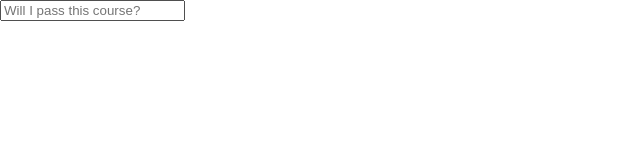
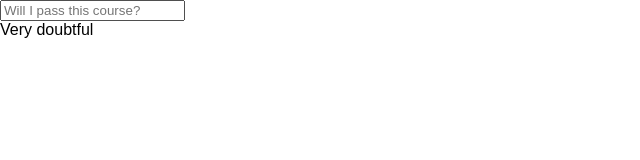
Before and after one commit to thinkful-c16/react-onedayproject-firoz-nicole, a React (Create React App) app in the folder 8ball/: page / in a window 1280 px wide. Shown: the top 160 px of the page, without its empty margins (0-640 px from the left). Built offline with nearby package versions, Linux system fonts and the light colour scheme.

Commit message:
added the answer.js code

```diff
--- a/8ball/src/Answer.js
+++ b/8ball/src/Answer.js
@@ -0,0 +1,11 @@
+import React from 'react';
+const data = require('./8ballresponse.json');
+
+export default function Answer (){
+    let randomResponse = data[Math.floor(Math.random()*data.length)];
+    return (
+        <div className="response">
+            {randomResponse.answer}
+        </div>
+    )
+}
--- a/8ball/src/App.js
+++ b/8ball/src/App.js
@@ -1,6 +1,7 @@
 import React from 'react';
 import './App.css';
 import Question from './Question';
+import Answer from './Answer';
 
 export default class App extends React.Component {
   constructor(props) {
@@ -13,6 +14,7 @@ export default class App extends React.Component {
     return (
       <div>
         <Question />
+        <Answer />
       </div>
     );
   }
```
Also changed, not shown: 8ball/package.json (line endings or trailing spaces), 1 other file (tests, documents, lock files or other folders).
